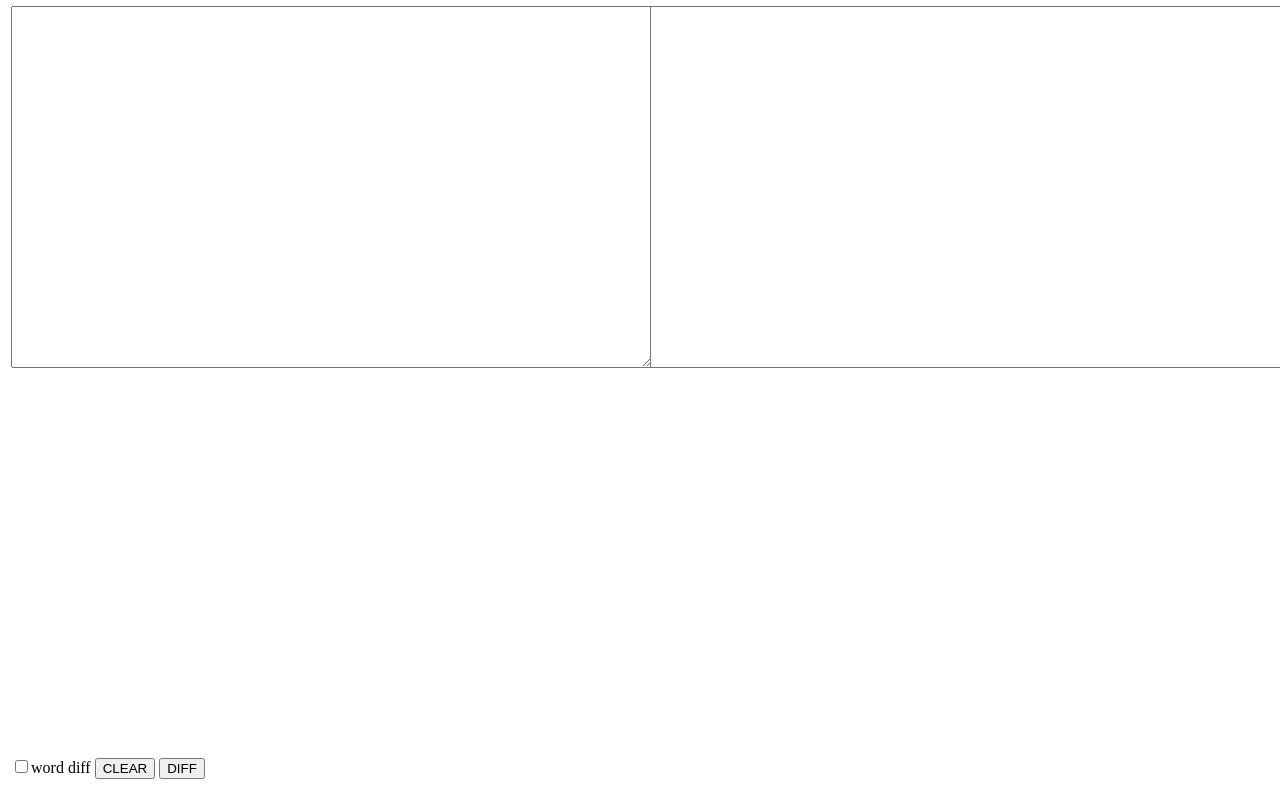
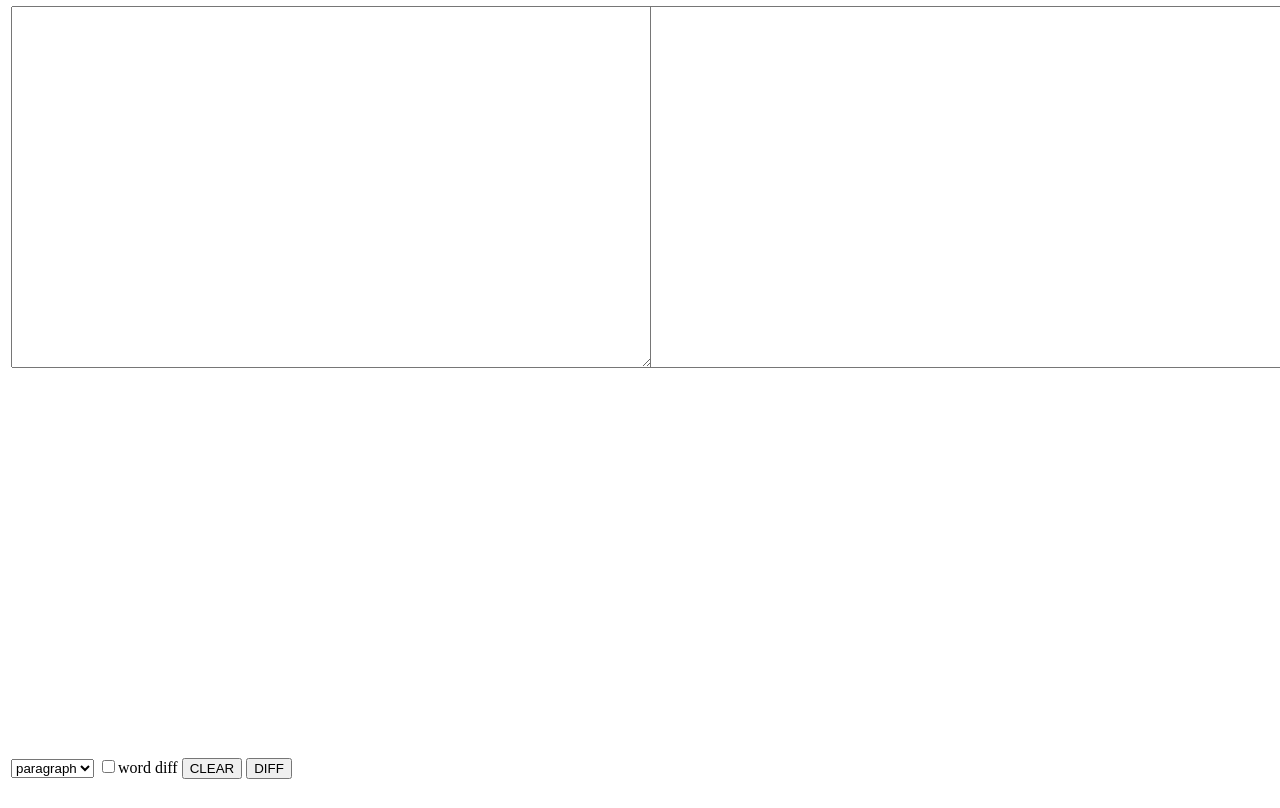
Before and after one commit to hiratara/my-simple-diff, a plain HTML site: page static/index.html in a window 1280 px wide. Drawn offline with nearby package versions, Linux system fonts and the light colour scheme.

Commit message:
Add the option to show diff by paratraphs

```diff
--- a/static/index.html
+++ b/static/index.html
@@ -28,6 +28,10 @@
 </tr>
 <tr>
  <td colspan="2">
+  <select name="diff-type">
+    <option value="paragraph">paragraph</option>
+    <option value="line">line</option>
+  </select>
   <input type="checkbox" name="is_word_diff" value="1">word diff
   <input type="reset" name="reset" value="CLEAR">
   <input type="submit" name="submit" value="DIFF">
```
Also changed, not shown: 2 other files.
